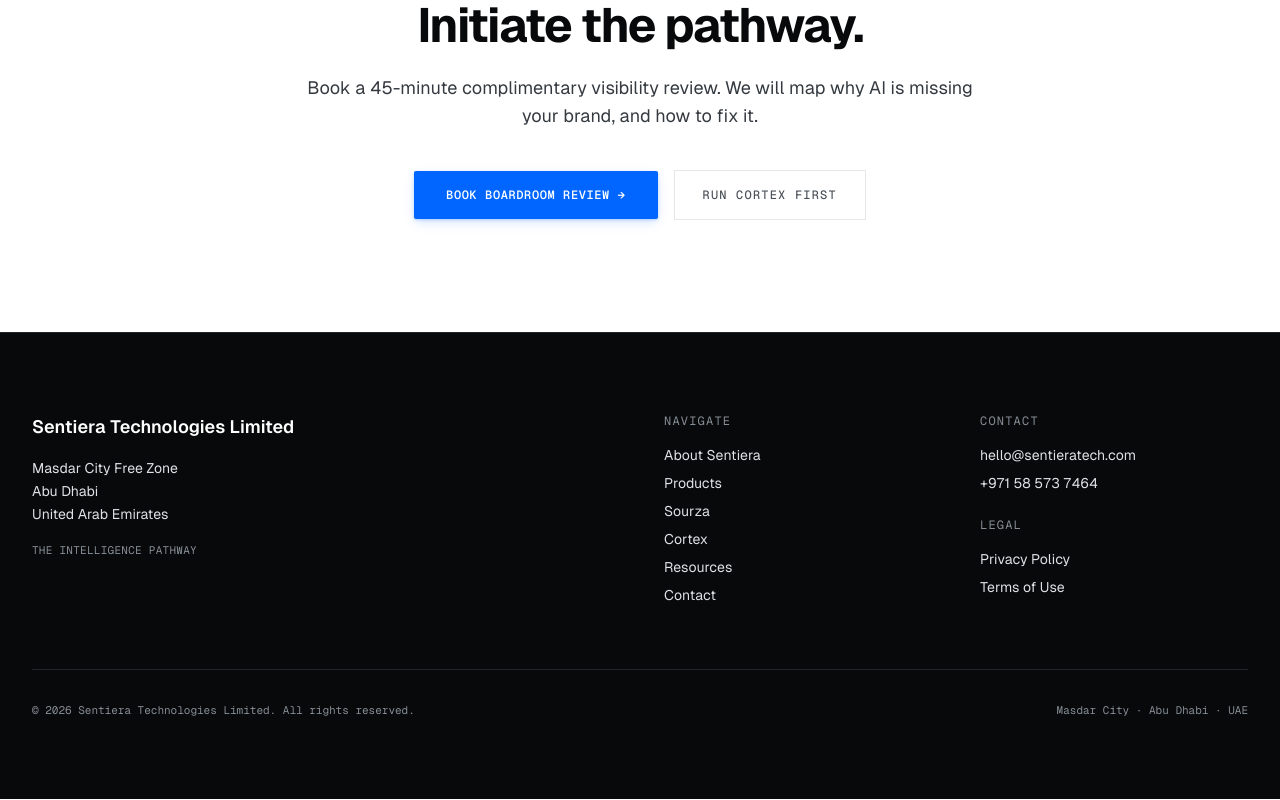
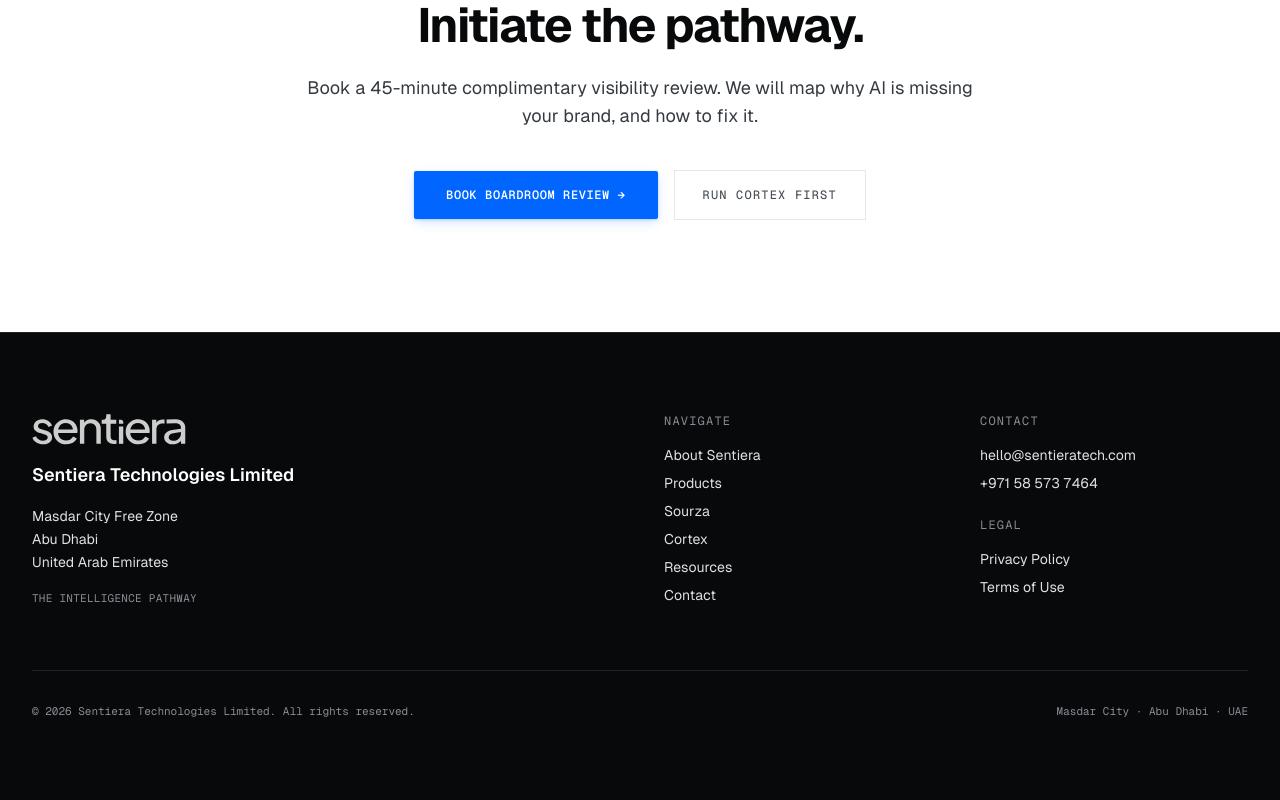
Before and after one commit to Acidtuner/sentiera, a Next.js app: page / in a window 1280 px wide. Shown: the part 4051-4851 px from the top of the page. Built offline with nearby package versions, Linux system fonts and the light colour scheme.

Commit message:
Add grey Sentiera wordmark above the footer company name

```diff
--- a/src/components/Footer.tsx
+++ b/src/components/Footer.tsx
@@ -7,7 +7,12 @@ export default function Footer() {
       <div className="mx-auto max-w-7xl px-6 lg:px-8 py-16 sm:py-20">
         <div className="grid grid-cols-1 md:grid-cols-4 gap-12">
           <div className="md:col-span-2">
-            <p className="font-sans text-lg font-semibold text-white">Sentiera Technologies Limited</p>
+            <img
+              src="/sentiera-logo-grey.svg"
+              alt="Sentiera"
+              className="h-8 w-auto brightness-0 invert opacity-80"
+            />
+            <p className="mt-4 font-sans text-lg font-semibold text-white">Sentiera Technologies Limited</p>
             <p className="mt-4 font-sans text-sm leading-relaxed">
               Masdar City Free Zone<br />
               Abu Dhabi<br />
```
Also changed, not shown: public/sentiera-logo-grey.svg (added).
